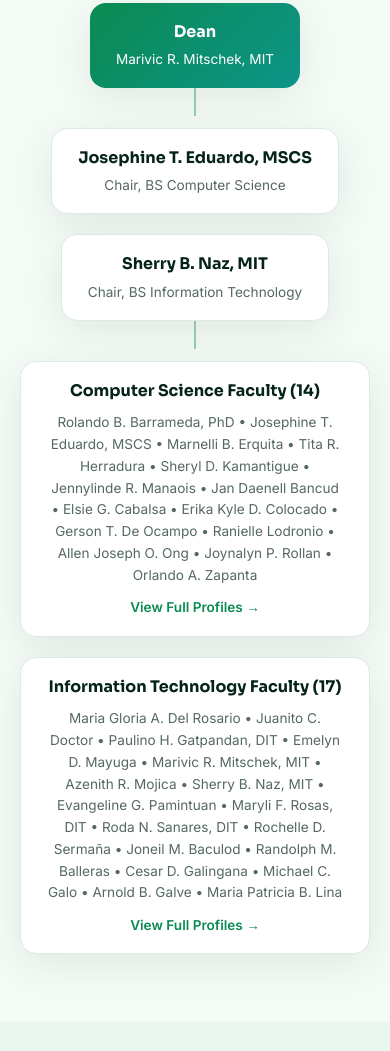
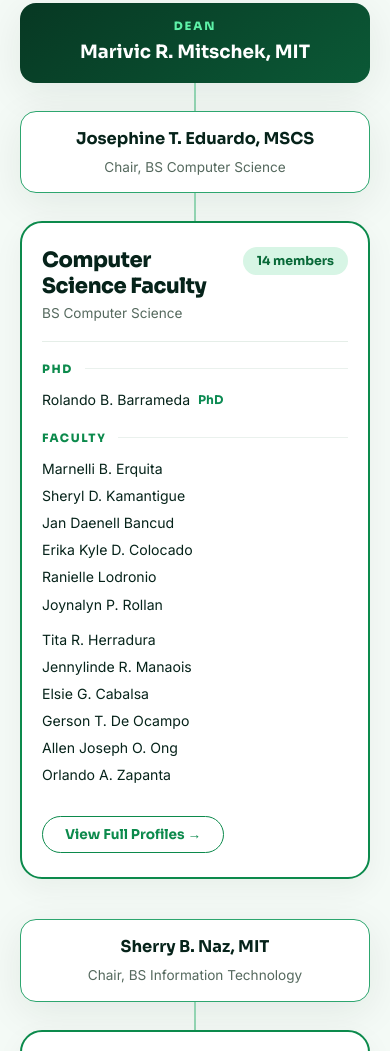
Before and after one commit to CICSWebsite/CICSWebsite, a plain HTML site: page about.html in a window 390 px wide. Shown: the part 6759-7810 px from the top of the page. Drawn offline with Linux system fonts and the light colour scheme.

Commit message:
polish organization structure

```diff
--- a/about.html
+++ b/about.html
@@ -106,24 +106,113 @@
     <span class="eyebrow">Organizational Structure</span>
     <h2>How we are organized</h2>
     <p class="lead">Leadership and faculty groups that run the college.</p>
-    <div class="org">
-      <div class="node top"><b>Dean</b><span>Marivic R. Mitschek, MIT</span></div>
-      <div class="stem"></div>
-      <div class="row">
-        <div class="node"><b>Josephine T. Eduardo, MSCS</b><span>Chair, BS Computer Science</span></div>
-        <div class="node"><b>Sherry B. Naz, MIT</b><span>Chair, BS Information Technology</span></div>
+    <div class="org-tree">
+      <div class="org-node org-dean">
+        <span class="org-role">DEAN</span>
+        <b>Marivic R. Mitschek, MIT</b>
       </div>
-      <div class="stem"></div>
-      <div class="row">
-        <div class="node" style="max-width: 500px;">
-          <b>Computer Science Faculty (14)</b>
-          <span style="display: block; margin-top: 8px; line-height: 1.6;">Rolando B. Barrameda, PhD &bull; Josephine T. Eduardo, MSCS &bull; Marnelli B. Erquita &bull; Tita R. Herradura &bull; Sheryl D. Kamantigue &bull; Jennylinde R. Manaois &bull; Jan Daenell Bancud &bull; Elsie G. Cabalsa &bull; Erika Kyle D. Colocado &bull; Gerson T. De Ocampo &bull; Ranielle Lodronio &bull; Allen Joseph O. Ong &bull; Joynalyn P. Rollan &bull; Orlando A. Zapanta</span>
-          <a href="faculty.html" style="display: inline-block; margin-top: 10px; color: var(--blue); font-weight: 600; font-size: .85rem;">View Full Profiles &rarr;</a>
+
+      <div class="org-stem"></div>
+
+      <div class="org-branch-wrap">
+        <!-- Computer Science Column -->
+        <div class="org-col">
+          <div class="org-node org-chair">
+            <b>Josephine T. Eduardo, MSCS</b>
+            <span>Chair, BS Computer Science</span>
+          </div>
+
+          <div class="org-stem"></div>
+
+          <div class="org-card">
+            <div class="org-card-head">
+              <div>
+                <h3>Computer Science Faculty</h3>
+                <p>BS Computer Science</p>
+              </div>
+              <span class="org-card-badge">14 members</span>
+            </div>
+
+            <div class="org-sec-title">PhD</div>
+            <div class="org-grid-2">
+              <div class="org-member">Rolando B. Barrameda <span class="org-deg-tag">PhD</span></div>
+            </div>
+
+            <div class="org-sec-title">FACULTY</div>
+            <div class="org-grid-2">
+              <div>
+                <div class="org-member">Marnelli B. Erquita</div>
+                <div class="org-member">Sheryl D. Kamantigue</div>
+                <div class="org-member">Jan Daenell Bancud</div>
+                <div class="org-member">Erika Kyle D. Colocado</div>
+                <div class="org-member">Ranielle Lodronio</div>
+                <div class="org-member">Joynalyn P. Rollan</div>
+              </div>
+              <div>
+                <div class="org-member">Tita R. Herradura</div>
+                <div class="org-member">Jennylinde R. Manaois</div>
+                <div class="org-member">Elsie G. Cabalsa</div>
+                <div class="org-member">Gerson T. De Ocampo</div>
+                <div class="org-member">Allen Joseph O. Ong</div>
+                <div class="org-member">Orlando A. Zapanta</div>
+              </div>
+            </div>
+
+            <a href="faculty.html" class="org-btn">View Full Profiles &rarr;</a>
+          </div>
         </div>
-        <div class="node" style="max-width: 500px;">
-          <b>Information Technology Faculty (17)</b>
-          <span style="display: block; margin-top: 8px; line-height: 1.6;">Maria Gloria A. Del Rosario &bull; Juanito C. Doctor &bull; Paulino H. Gatpandan, DIT &bull; Emelyn D. Mayuga &bull; Marivic R. Mitschek, MIT &bull; Azenith R. Mojica &bull; Sherry B. Naz, MIT &bull; Evangeline G. Pamintuan &bull; Maryli F. Rosas, DIT &bull; Roda N. Sanares, DIT &bull; Rochelle D. Sermaña &bull; Joneil M. Baculod &bull; Randolph M. Balleras &bull; Cesar D. Galingana &bull; Michael C. Galo &bull; Arnold B. Galve &bull; Maria Patricia B. Lina</span>
-          <a href="faculty.html" style="display: inline-block; margin-top: 10px; color: var(--blue); font-weight: 600; font-size: .85rem;">View Full Profiles &rarr;</a>
+
+        <!-- Information Technology Column -->
+        <div class="org-col">
+          <div class="org-node org-chair">
+            <b>Sherry B. Naz, MIT</b>
+            <span>Chair, BS Information Technology</span>
+          </div>
+
+          <div class="org-stem"></div>
+
+          <div class="org-card">
+            <div class="org-card-head">
+              <div>
+                <h3>Information Technology Faculty</h3>
+                <p>BS Information Technology</p>
+              </div>
+              <span class="org-card-badge">17 members</span>
+            </div>
+
+            <div class="org-sec-title">DIT</div>
+            <div class="org-grid-2">
+              <div>
+                <div class="org-member">Paulino H. Gatpandan <span class="org-deg-tag">DIT</span></div>
+                <div class="org-member">Roda N. Sanares <span class="org-deg-tag">DIT</span></div>
+              </div>
+              <div>
+                <div class="org-member">Maryli F. Rosas <span class="org-deg-tag">DIT</span></div>
+              </div>
+            </div>
+
+            <div class="org-sec-title">FACULTY</div>
+            <div class="org-grid-2">
+              <div>
+                <div class="org-member">Maria Gloria A. Del Rosario</div>
+                <div class="org-member">Emelyn D. Mayuga</div>
+                <div class="org-member">Evangeline G. Pamintuan</div>
+                <div class="org-member">Joneil M. Baculod</div>
+                <div class="org-member">Cesar D. Galingana</div>
+                <div class="org-member">Arnold B. Galve</div>
+              </div>
+              <div>
+                <div class="org-member">Juanito C. Doctor</div>
+                <div class="org-member">Azenith R. Mojica</div>
+                <div class="org-member">Rochelle D. Sermaña</div>
+                <div class="org-member">Randolph M. Balleras</div>
+                <div class="org-member">Michael C. Galo</div>
+                <div class="org-member">Maria Patricia B. Lina</div>
+              </div>
+            </div>
+
+            <a href="faculty.html" class="org-btn">View Full Profiles &rarr;</a>
+          </div>
         </div>
       </div>
     </div>
--- a/pages.css
+++ b/pages.css
@@ -57,18 +57,57 @@
 .dean cite { font-style: normal; display: block; font-weight: 600; color: var(--navy); }
 .dean cite small { display: block; font-weight: 400; color: var(--muted); }
 
-.org { display: flex; flex-direction: column; align-items: center; }
-.node { background: var(--card); border: 1px solid var(--line); border-radius: 16px; padding: 16px 26px; text-align: center; box-shadow: var(--shadow); min-width: 200px; transition: .3s; }
-.node:hover { transform: translateY(-4px); border-color: var(--blue); }
-.node b { display: block; font-family: "Sora", sans-serif; color: var(--navy); }
-.node span { font-size: .85rem; color: var(--muted); }
-.node.top { background: var(--grad); border: 0; }
-.node.top b, .node.top span { color: #fff; }
-.org .stem { width: 2px; height: 28px; background: var(--blue); opacity: .4; }
-.org .row { display: flex; gap: 20px; justify-content: center; flex-wrap: wrap; position: relative; padding-top: 28px; }
-.org .row::before { content: ""; position: absolute; top: 0; left: 15%; right: 15%; height: 2px; background: var(--blue); opacity: .4; }
-.org .row .node { position: relative; }
-.org .row .node::before { content: ""; position: absolute; top: -28px; left: 50%; width: 2px; height: 28px; background: var(--blue); opacity: .4; }
+/* Organizational Structure */
+.org-tree { display: flex; flex-direction: column; align-items: center; width: 100%; margin-top: 24px; }
+.org-stem { width: 2px; height: 28px; background: #92d4b2; margin: 0 auto; flex: none; }
+
+.org-node { background: var(--card); border: 1.5px solid #2da66f; border-radius: 16px; padding: 14px 28px; text-align: center; box-shadow: var(--shadow); min-width: 270px; transition: .3s; }
+.org-node:hover { transform: translateY(-3px); box-shadow: var(--shadow-lg); }
+.org-node b { display: block; font-family: "Sora", sans-serif; color: var(--navy); font-size: 1.02rem; }
+.org-node span { font-size: .85rem; color: var(--muted); }
+
+.org-node.org-dean { background: linear-gradient(145deg, #073823, #0b5936); border: none; padding: 16px 36px; min-width: 290px; }
+.org-node.org-dean .org-role { display: block; font: 800 .72rem "Sora", sans-serif; letter-spacing: .16em; text-transform: uppercase; color: #5ef1a8; margin-bottom: 4px; }
+.org-node.org-dean b { color: #ffffff; font-size: 1.15rem; }
+
+.org-node.org-chair { min-width: 270px; }
+.org-node.org-chair span { margin-top: 3px; display: block; }
+
+.org-branch-wrap { display: grid; grid-template-columns: 1fr 1fr; gap: 32px; width: 100%; max-width: 1060px; position: relative; padding-top: 28px; }
+.org-branch-wrap::before { content: ""; position: absolute; top: 0; left: 25%; right: 25%; height: 2px; background: #92d4b2; }
+
+.org-col { display: flex; flex-direction: column; align-items: center; position: relative; width: 100%; }
+.org-col::before { content: ""; position: absolute; top: -28px; left: 50%; transform: translateX(-50%); width: 2px; height: 28px; background: #92d4b2; }
+
+/* Faculty Detailed Cards */
+.org-card { background: #ffffff; border: 2px solid #0c8a4c; border-radius: 22px; padding: 28px 30px 28px; width: 100%; box-shadow: 0 10px 30px rgba(6,35,26,.05); text-align: left; transition: transform .3s, box-shadow .3s; }
+.org-card:hover { transform: translateY(-4px); box-shadow: 0 16px 36px rgba(6,35,26,.09); }
+
+.org-card-head { display: flex; justify-content: space-between; align-items: flex-start; padding-bottom: 16px; border-bottom: 1px solid #e5eee8; margin-bottom: 20px; }
+.org-card-head h3 { font: 800 1.32rem "Sora", sans-serif; color: var(--navy); margin-bottom: 3px; }
+.org-card-head p { font-size: .85rem; color: var(--muted); margin: 0; }
+.org-card-badge { background: #d7f5e5; color: #086938; font: 700 .78rem "Sora", sans-serif; padding: 6px 14px; border-radius: 999px; white-space: nowrap; flex: none; margin-left: 14px; }
+
+.org-sec-title { display: flex; align-items: center; gap: 12px; font: 800 .72rem "Sora", sans-serif; letter-spacing: .14em; text-transform: uppercase; color: #0c8a4c; margin: 18px 0 10px; }
+.org-sec-title::after { content: ""; flex: 1; height: 1px; background: #eaf1ed; }
+
+.org-grid-2 { display: grid; grid-template-columns: 1fr 1fr; gap: 8px 18px; margin-bottom: 6px; }
+.org-member { font-size: .88rem; color: var(--navy); line-height: 1.5; padding: 3px 0; display: flex; align-items: center; gap: 6px; }
+.org-deg-tag { font: 700 .75rem "Sora", sans-serif; color: #0b8a52; margin-left: 2px; }
+
+.org-btn { display: inline-flex; align-items: center; gap: 8px; border: 1.5px solid #0c8a4c; color: #0c8a4c; padding: 9px 22px; border-radius: 999px; font: 700 .85rem "Sora", sans-serif; text-decoration: none; margin-top: 22px; transition: .25s; }
+.org-btn:hover { background: #0c8a4c; color: #ffffff; transform: translateY(-2px); }
+
+@media (max-width: 860px) {
+  .org-branch-wrap { grid-template-columns: 1fr; gap: 40px; padding-top: 0; }
+  .org-branch-wrap::before, .org-col::before { display: none; }
+  .org-card { padding: 24px 20px; }
+}
+
+@media (max-width: 480px) {
+  .org-grid-2 { grid-template-columns: 1fr; }
+  .org-node.org-dean, .org-node.org-chair { min-width: 0; width: 100%; }
+}
 
 .logos { display: grid; grid-template-columns: repeat(auto-fit, minmax(180px, 1fr)); gap: 18px; margin-bottom: 36px; }
 .logo-box { min-height: 125px; height: auto; border: 1.5px dashed #a9cdb8; border-radius: 18px; background: rgba(255,255,255,.7); display: grid; place-items: center; text-align: center; color: var(--muted); font-size: .85rem; padding: 16px 14px; transition: .3s; }
```
